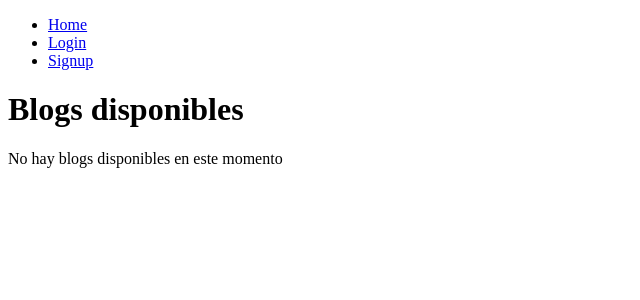
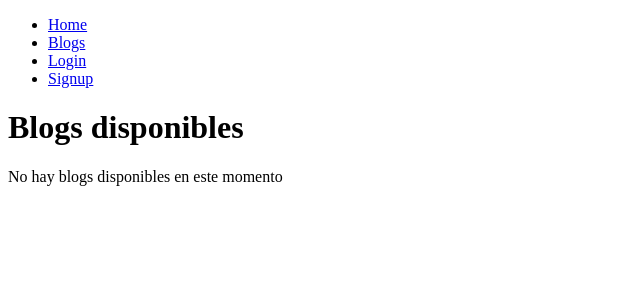
Before and after one commit to tonybolanyo/wordplease, a Django app: page /blogs/ in a window 1280 px wide. Shown: the top 300 px of the page, without its empty margins (0-640 px from the left). Run offline with Django 3.2, Linux system fonts and the light colour scheme; data that the repository does not hold is empty.

Commit message:
Add blogs link in navbar

```diff
--- a/src/templates/base.html
+++ b/src/templates/base.html
@@ -7,6 +7,7 @@
 <body>
 <ul>
     <li><a href="{% url 'home_page' %}">Home</a></li>
+    <li><a href="{% url 'blog_list' %}">Blogs</a></li>
     {% if user.is_authenticated %}
         <li><a href="{% url 'create_post' %}">New post</a></li>
         <li><a href="{% url 'logout_page' %}">Logout</a></li>
```
